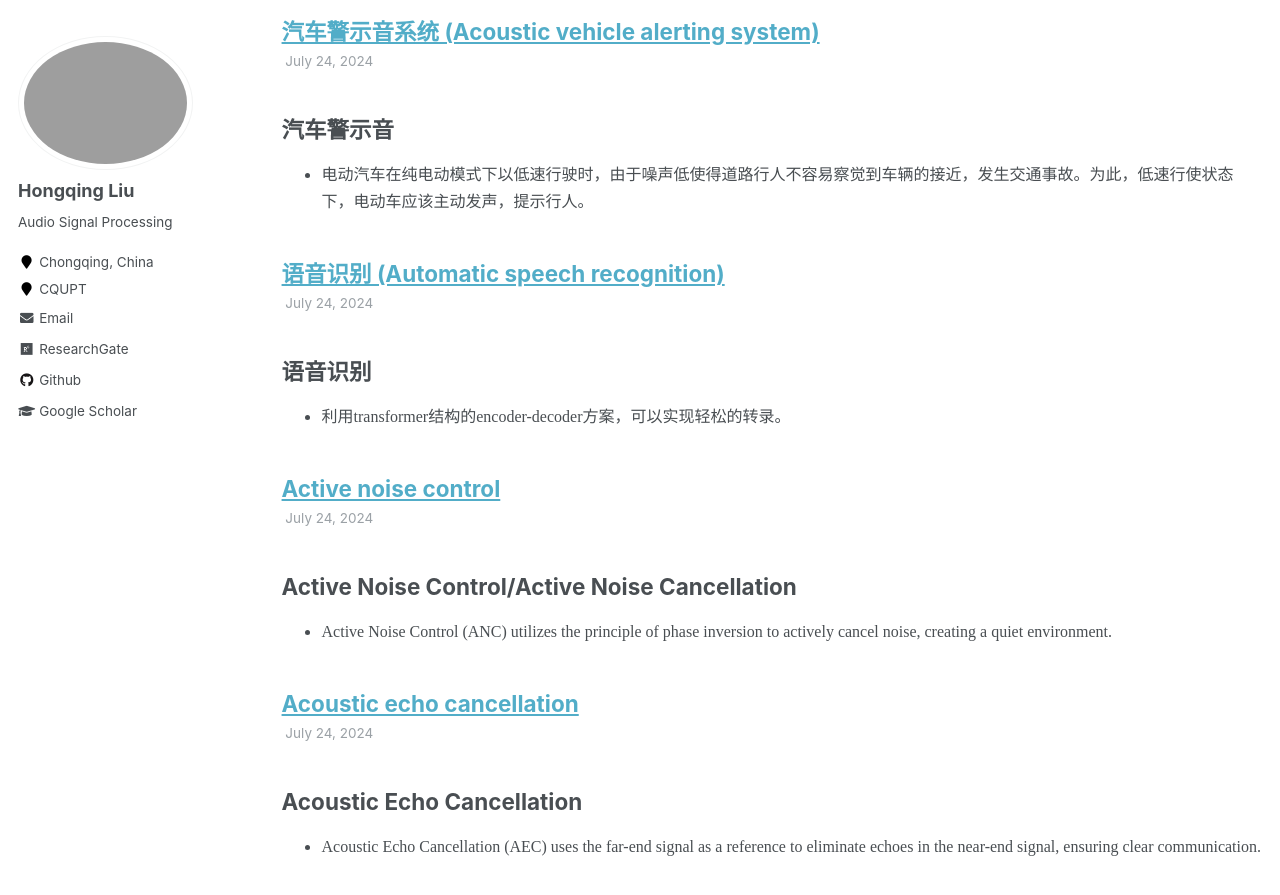
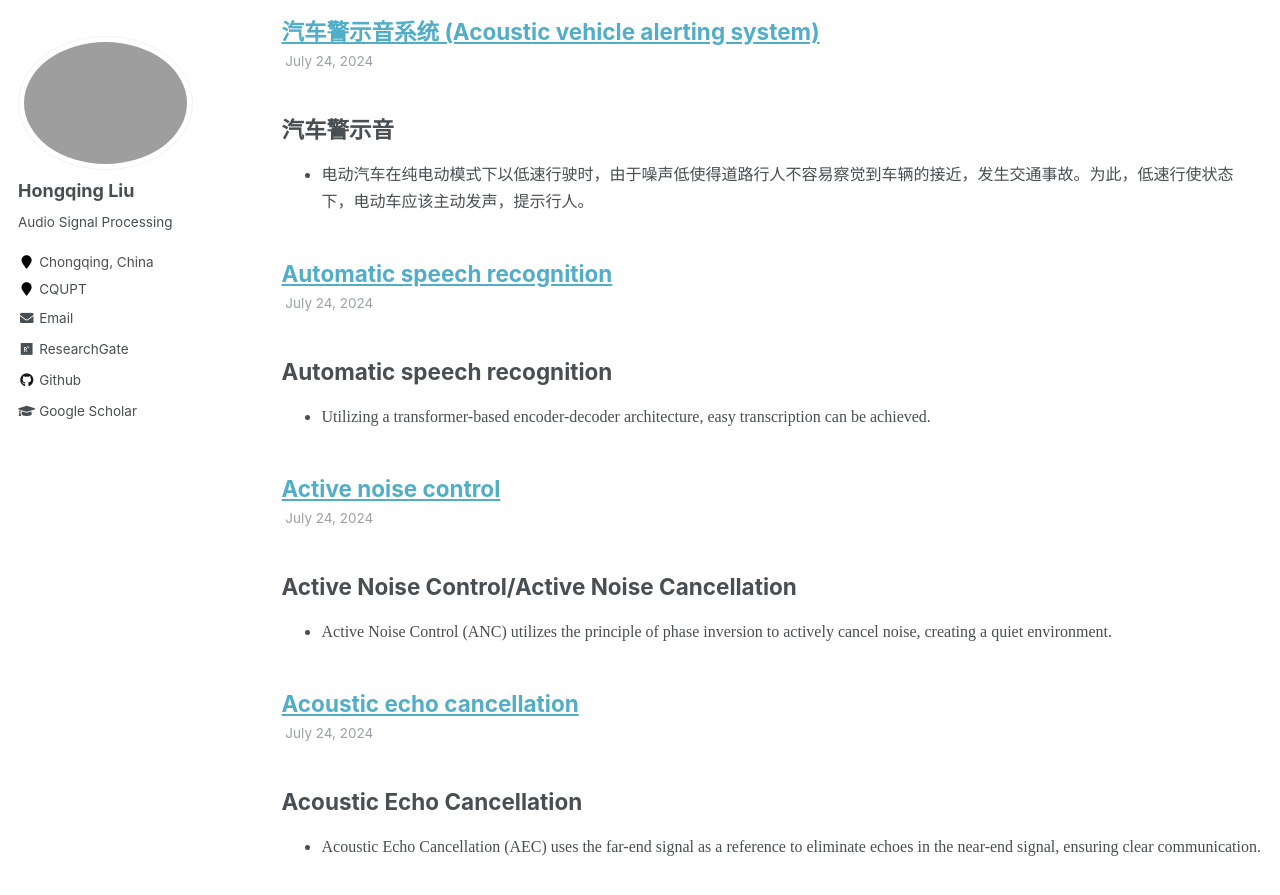
Before and after one commit to hong-qing-liu/english-hong-qing-liu.github.io, a Jekyll site: the page built from _pages/directions.html, in a window 1280 px wide and 900 px high, scrolled down 1489 px. Shown: the top 895 px of the window. Built offline with Jekyll 4.4.1, drawn with Linux system fonts in a browser that asks for light colours.

Commit message:
Update ASR.md

```diff
--- a/_talks/ASR.md
+++ b/_talks/ASR.md
@@ -1,16 +1,16 @@
 ---
-title: "语音识别 (Automatic speech recognition)"
+title: "Automatic speech recognition"
 collection: talks
 type: "Talk"
 permalink: /talks/ASR
 ---
 
-## 语音识别
-- <font size=3> 利用transformer结构的encoder-decoder方案，可以实现轻松的转录。</font>
+## Automatic speech recognition
+- <font size=3> Utilizing a transformer-based encoder-decoder architecture, easy transcription can be achieved.</font>
 
-### 方言识别
-- <font size=3> 采集了约40小时的重庆方言。</font>
-- <font size=3> 训练轻量化模型。 </font>
+### Dialect Recognition
+- <font size=3> We collected approximately 40 hours of Chongqing dialect.</font>
+- <font size=3> We trained a lightweight model. </font>
  <div style="position: relative; padding-bottom: 56.25%; height: 0; overflow: hidden; max-width: 100%; height: auto;">
     <iframe
     src="//player.bilibili.com/player.html?isOutside=true&aid=1705132836&bvid=BV1dT421i7ZU&cid=1562461104&autoplay=0"
```
